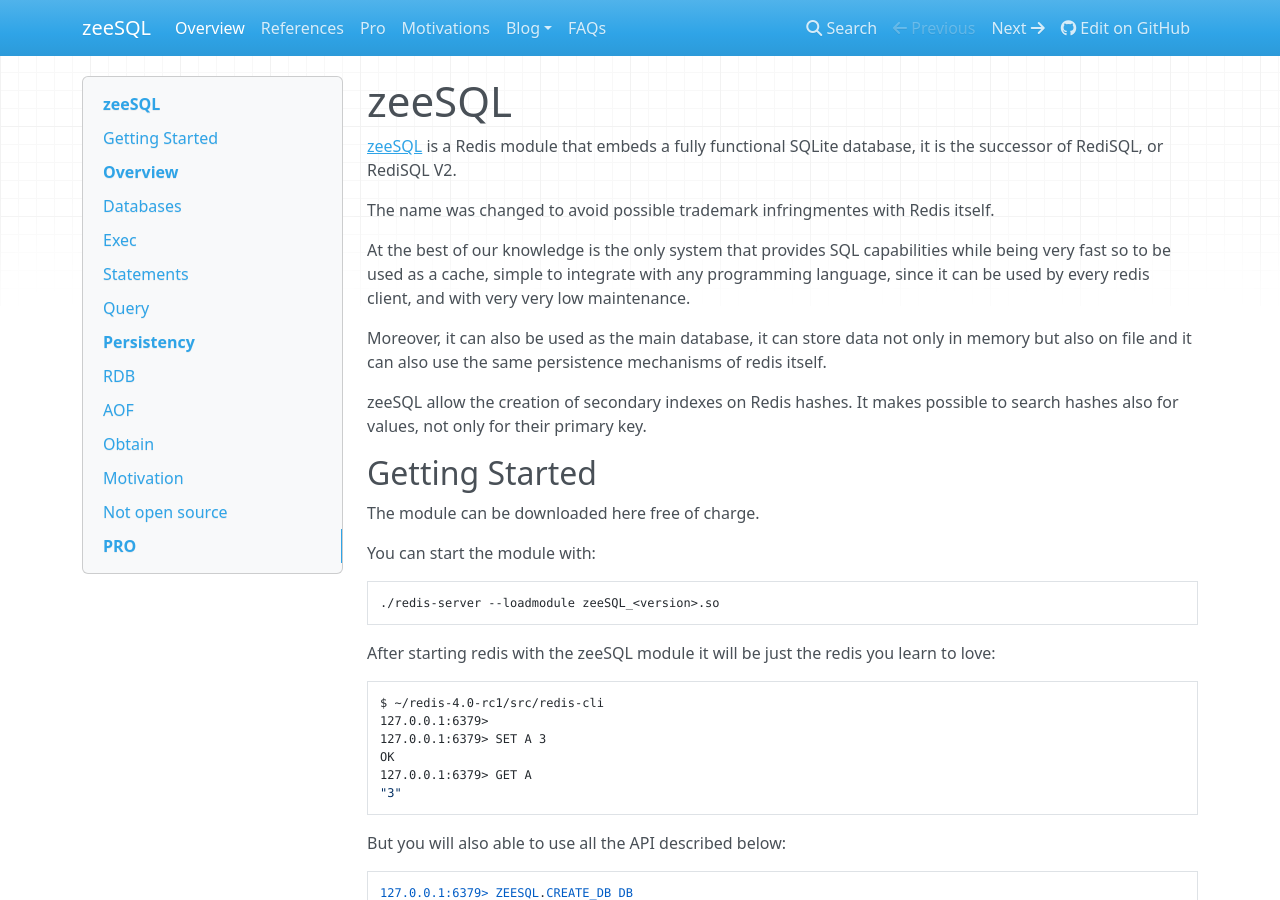
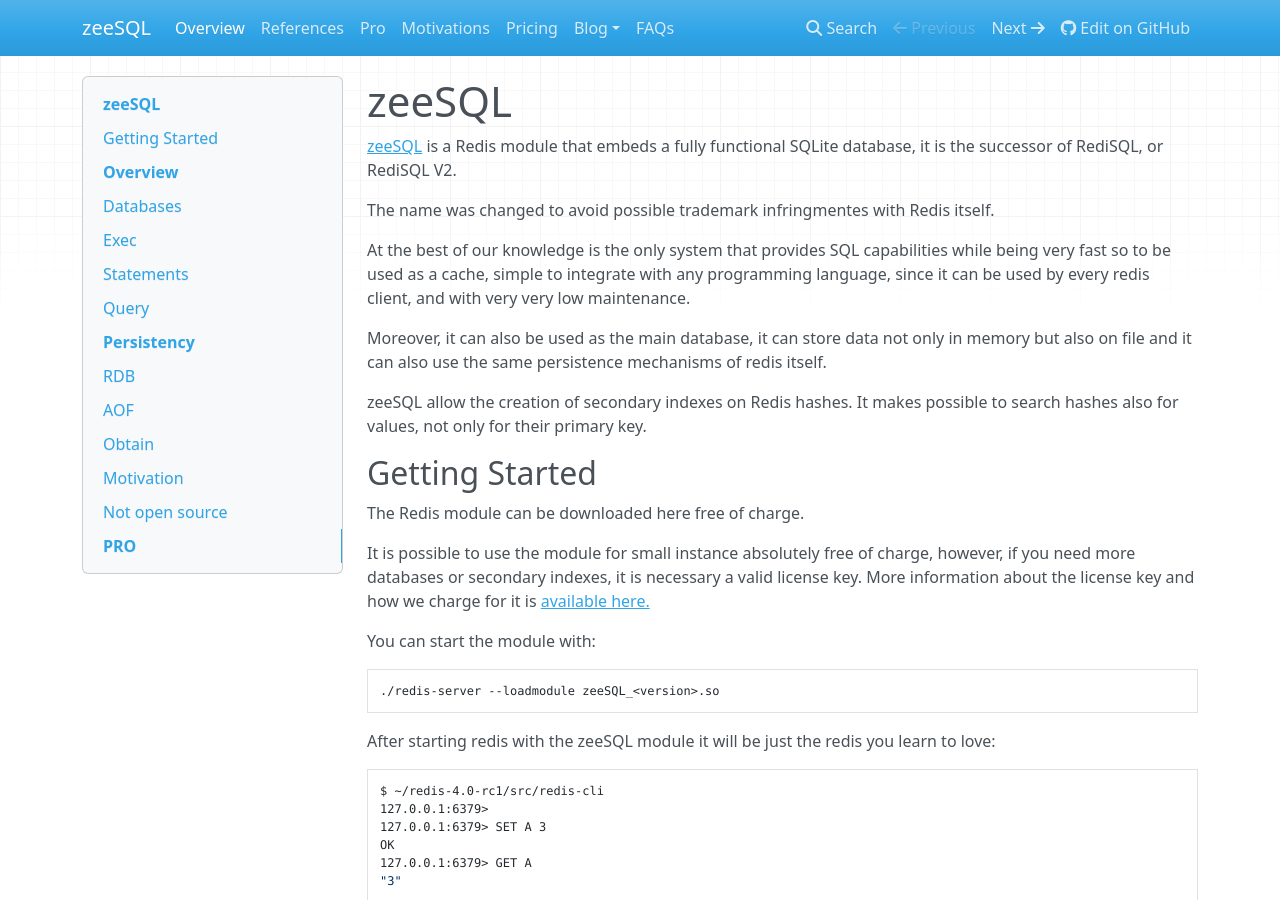
Before and after one commit to RedBeardLab/zeeSQL-doc, an MkDocs documentation site: the page built from docs/index.md, in a window 1280 px wide and 900 px high. Built offline with MkDocs 1.6.1, drawn with Linux system fonts in a browser that asks for light colours; nearby versions of some CDN libraries; old or Windows-style settings are respelled for this version of MkDocs.

Commit message:
add pricing page

```diff
--- a/docs/index.md
+++ b/docs/index.md
@@ -12,7 +12,10 @@
 
 ## Getting Started
 
-The module can be downloaded here free of charge.
+The Redis module can be downloaded here free of charge.
+
+It is possible to use the module for small instance absolutely free of charge, however, if you need more databases or secondary indexes, it is necessary a valid license key.
+More information about the license key and how we charge for it is [available here.][pricing]
 
 You can start the module with:
 
@@ -230,3 +233,4 @@
 [pro]: pro.md
 [pro_motivations]: pro_motivations.md
 [github_release]: https://github.com/RedBeardLab/rediSQL/releases
+[pricing]: pricing.md
--- a/mkdocs.yml
+++ b/mkdocs.yml
@@ -1,6 +1,6 @@
 
 site_name: zeeSQL
-repo_url: https://github.com/RedBeardLab/rediSQL
+repo_url: https://github.com/RedBeardLab/zeeSQL-doc
 google_analytics:
   - UA-116709819-1
   - auto
@@ -14,6 +14,8 @@
     Pro: pro.md
   -
     Motivations: motivations.md
+  -
+    Pricing: pricing.md
   -
     Blog:
       - 'Tutorial': 'blog/tutorial.md'
```
Also changed, not shown: docs/pricing.md (added, +36 -0 lines).
